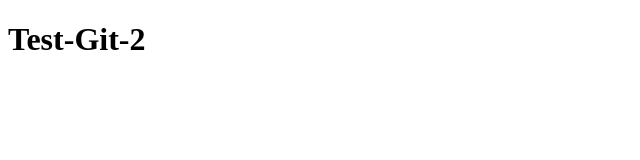
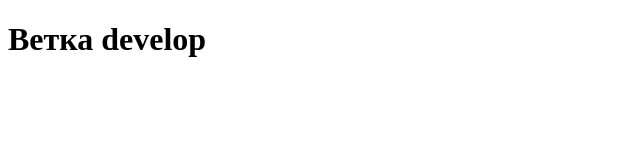
Before and after one commit to Art-San/test-git-2, a plain HTML site: page index.html in a window 1280 px wide. Shown: the whole page, without its empty margins (0-640 px from the left). Drawn offline with Linux system fonts and the light colour scheme.

Commit message:
роверка доп ветки

```diff
--- a/index.html
+++ b/index.html
@@ -7,7 +7,7 @@
     <title>Test-Git-2</title>
 </head>
 <body>
-    <h1>Test-Git-2</h1>
+    <h1>Ветка develop</h1>
     <script src="index.js"></script>
 </body>
 </html>
```
Also changed, not shown: 2 other files.
